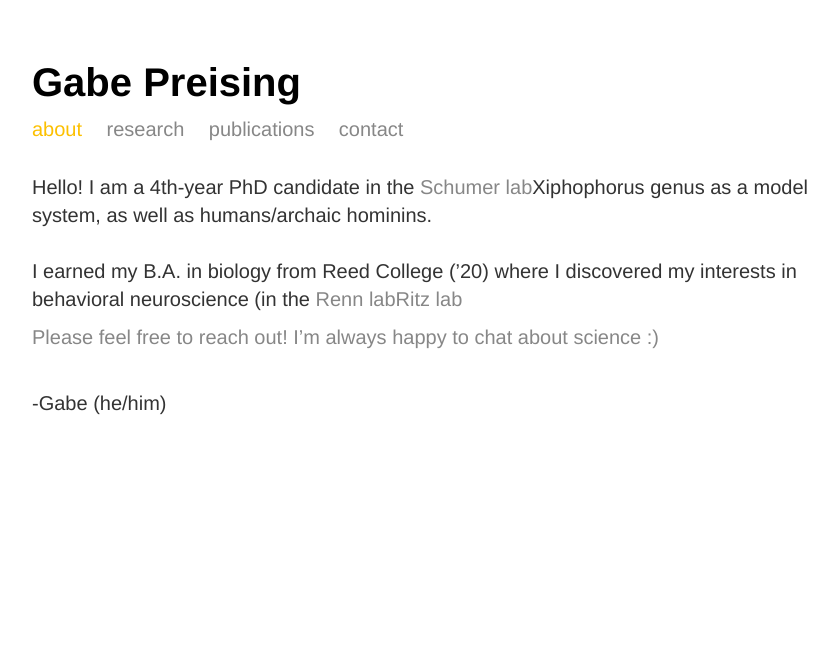
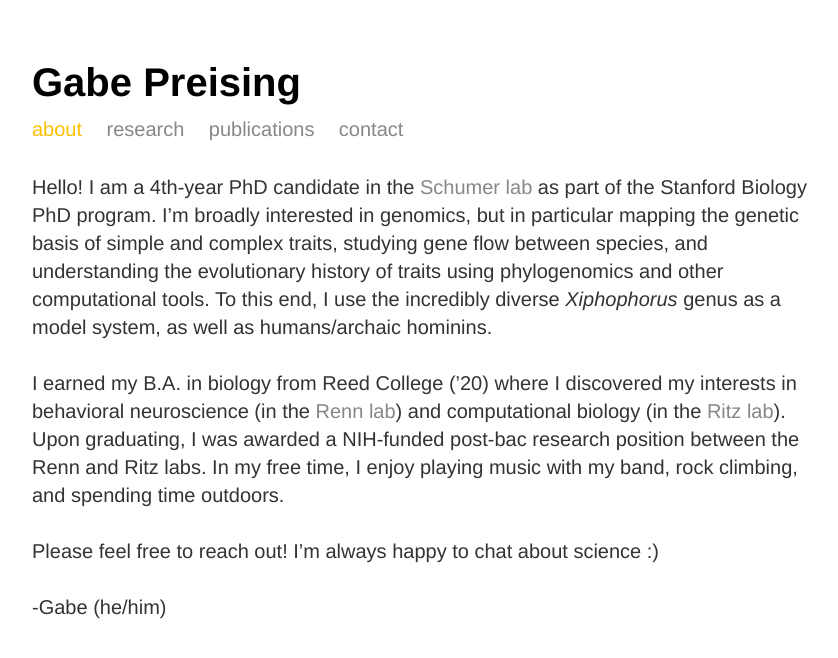
Before and after one commit to gpreising/gpreising.github.io, a Jekyll site: the page built from index.html, in a window 1280 px wide. Shown: the top 658 px of the page, without its empty margins (208-1046 px from the left). Built offline with Jekyll 4.4.1, drawn with Linux system fonts in a browser that asks for light colours.

Commit message:
fixed typo

```diff
--- a/index.html
+++ b/index.html
@@ -11,11 +11,11 @@ title: Gabe Preising | about
 	</ul>
 </nav>
 <div class="blurb">
-	<p>Hello! I am a 4th-year PhD candidate in the <a href="https://schumerlab.com/" target="_blank">Schumer lab</a as part of the Stanford Biology PhD program.
+	<p>Hello! I am a 4th-year PhD candidate in the <a href="https://schumerlab.com/" target="_blank">Schumer lab</a> as part of the Stanford Biology PhD program.
 		I’m broadly interested in genomics, but in particular mapping the genetic basis of simple and complex traits, studying gene flow between species, and understanding the evolutionary history of traits using phylogenomics and other computational tools.
 		To this end, I use the incredibly diverse <i>Xiphophorus</i> genus as a model system, as well as humans/archaic hominins.</p>
 	<br>
-	<p>I earned my B.A. in biology from Reed College (’20) where I discovered my interests in behavioral neuroscience (in the <a href="https://www.reed.edu/biology/renn/" target="_blank">Renn lab</a) and computational biology (in the <a href="https://www.reed.edu/biology/ritz/compbiolab.html" target="_blank">Ritz lab</a).
+	<p>I earned my B.A. in biology from Reed College (’20) where I discovered my interests in behavioral neuroscience (in the <a href="https://www.reed.edu/biology/renn/" target="_blank">Renn lab</a>) and computational biology (in the <a href="https://www.reed.edu/biology/ritz/compbiolab.html" target="_blank">Ritz lab</a>).
 		Upon graduating, I was awarded a NIH-funded post-bac research position between the Renn and Ritz labs. In my free time, I enjoy playing music with my band, rock climbing, and spending time outdoors.</p>
 	<br>
 	<p>Please feel free to reach out! I’m always happy to chat about science :)</p>
```
